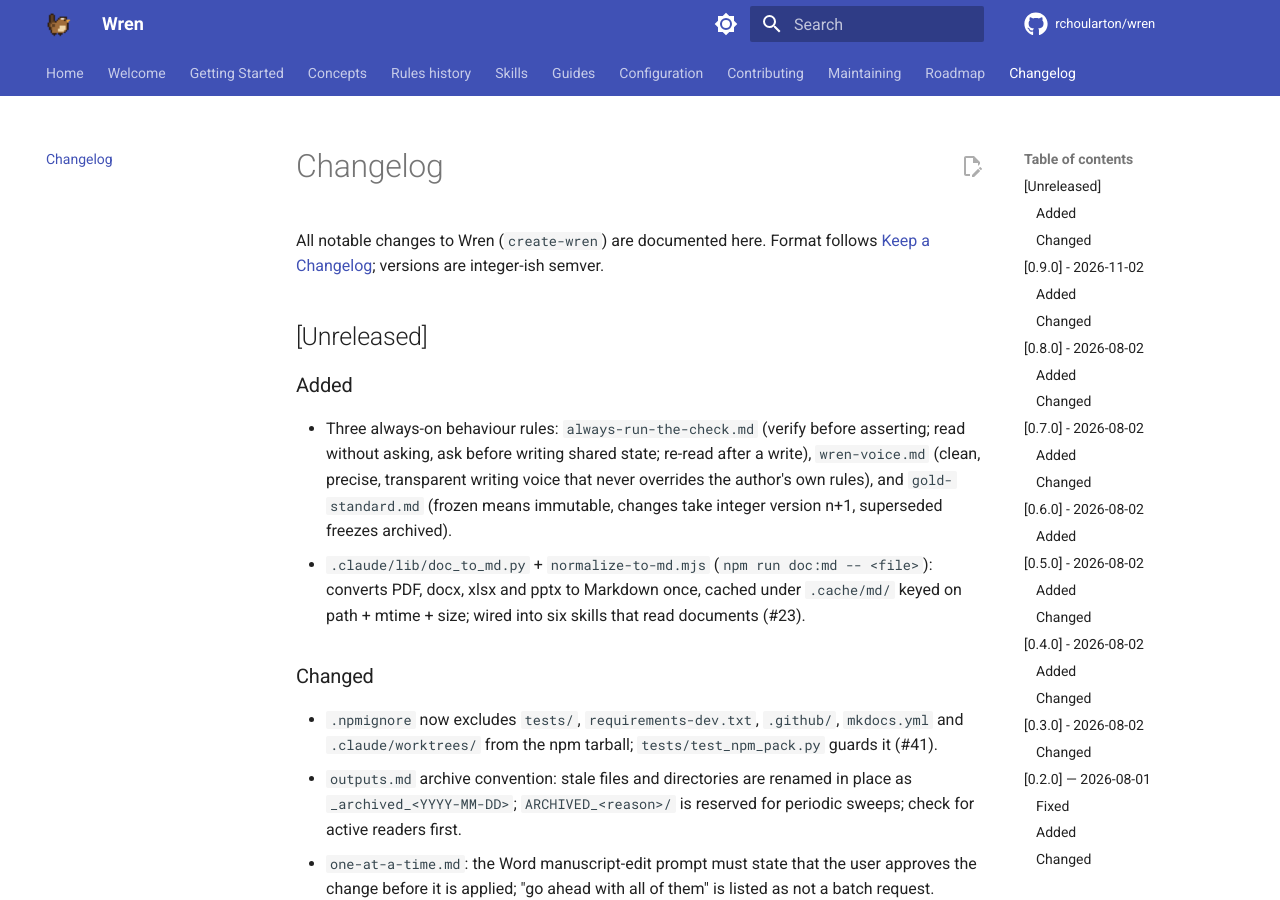
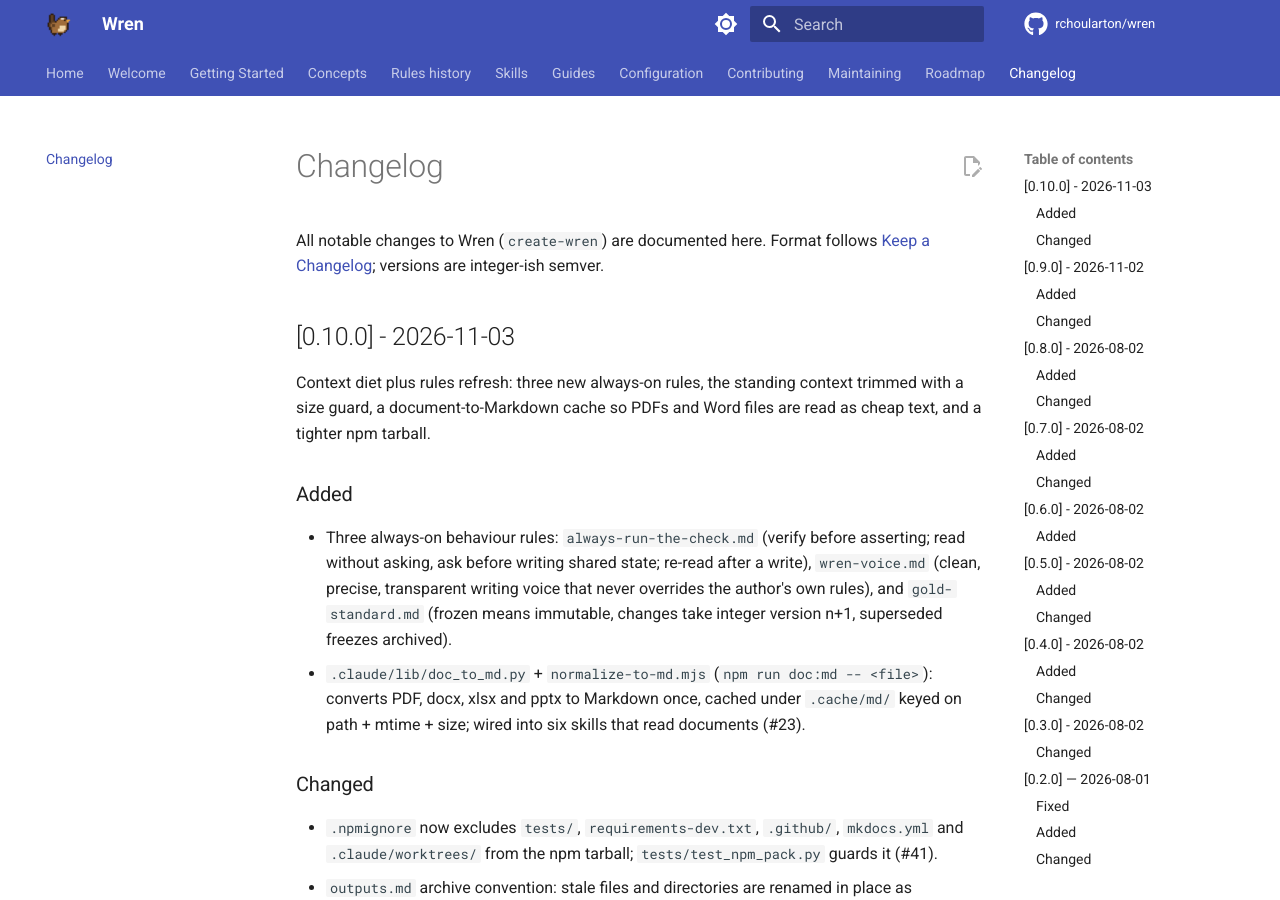
Before and after one commit to rchoularton/wren, an MkDocs documentation site: the page built from docs/changelog.md, in a window 1280 px wide and 900 px high. Built offline with MkDocs 1.6.1 and Material for MkDocs 9.7.7, drawn with Linux system fonts in a browser that asks for light colours; comment, search, counter and statistics services are not loaded.

Commit message:
chore: release 0.10.0 (#46)
Fold the Unreleased section into a 0.10.0 changelog entry dated today, bump
create-wren to 0.10.0, and move 0.10 to the roadmap's shipped list.

Co-authored-by: Richard Choularton <216583463+rchoularton@users.noreply.github.com>
Co-authored-by: Claude Fable 5.1 <noreply@anthropic.com>

```diff
--- a/CHANGELOG.md
+++ b/CHANGELOG.md
@@ -3,7 +3,11 @@
 All notable changes to Wren (`create-wren`) are documented here.
 Format follows [Keep a Changelog](https://keepachangelog.com/); versions are integer-ish semver.
 
-## [Unreleased]
+## [0.10.0] - 2026-11-03
+
+Context diet plus rules refresh: three new always-on rules, the standing context trimmed
+with a size guard, a document-to-Markdown cache so PDFs and Word files are read as cheap
+text, and a tighter npm tarball.
 
 ### Added
 - Three always-on behaviour rules: `always-run-the-check.md` (verify before asserting; read without asking, ask before writing shared state; re-read after a write), `wren-voice.md` (clean, precise, transparent writing voice that never overrides the author's own rules), and `gold-standard.md` (frozen means immutable, changes take integer version n+1, superseded freezes archived).
--- a/package.json
+++ b/package.json
@@ -1,6 +1,6 @@
 {
   "name": "create-wren",
-  "version": "0.9.0",
+  "version": "0.10.0",
   "description": "An open-source AI research partner for Claude Code — from your first dataset to your final draft, on your machine, in your terminal.",
   "type": "module",
   "bin": {
```
Also changed, not shown: docs/roadmap.md (+1 -1 lines).
